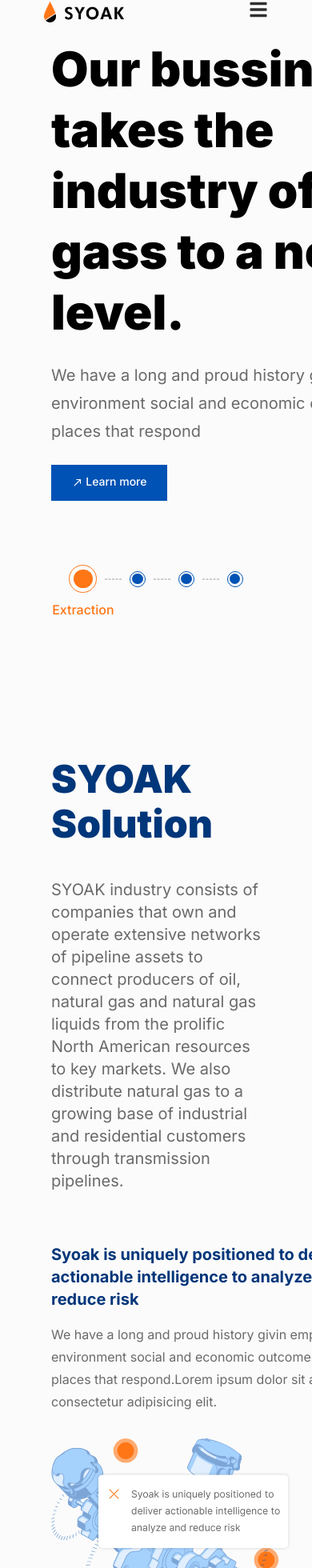
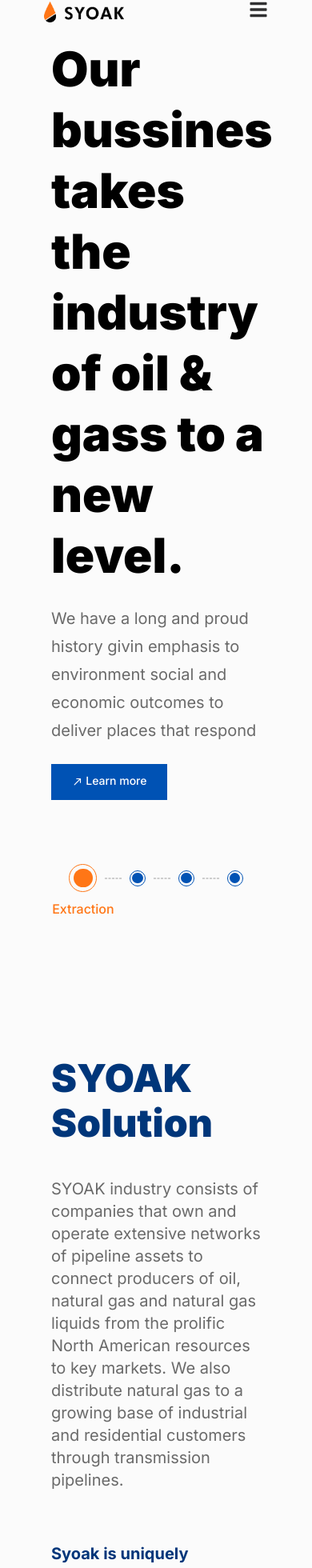
Before and after one commit to mirjamercegovac/syoak-project, a React (Create React App) app: page / in a window 390 px wide. Shown: the part 32-1992 px from the top of the page at 80% size. Built offline with nearby package versions, Linux system fonts and the light colour scheme.

Commit message:
Edit media queries

```diff
--- a/src/components/main/about.scss
+++ b/src/components/main/about.scss
@@ -101,3 +101,23 @@
         width: 100%;
     }
 }
+
+
+@media screen and (max-width: 768px){
+    .box-container{
+        .box{
+            display: grid;
+            .image{
+                display: flex;
+                justify-content: center;
+                img{
+                    width: 70%;
+                }
+            }
+            &:nth-child(odd) .image {
+                display: flex;
+                justify-content: center;
+            }
+        }
+    }
+}
--- a/src/components/main/achievements.scss
+++ b/src/components/main/achievements.scss
@@ -71,5 +71,9 @@
 @media only screen and (max-width: 992px){
     .achievements-container{
         width: 100%;
+        display: block;
+        .text{
+            margin-top: 2rem;
+        }
     }
 }
--- a/src/components/main/home.scss
+++ b/src/components/main/home.scss
@@ -16,7 +16,7 @@
                 letter-spacing: 0em;
                 text-align: left;
                 // width: 1031px;
-                max-width: 100%;
+                width: 100%;
             }
 
             .text{
@@ -115,6 +115,9 @@
 
 }
 
+
+
+
 @media screen and (max-width: 992px){
    .horizontal-line{
     .vertical-arrow{
@@ -128,7 +131,13 @@
 }
 
 @media screen and (max-width: 768px) {
-
+    .home{
+        .home-container{
+            .text{
+                width: 100%;
+            }
+        }
+    }
 }
 
 @media screen and (max-width: 430px){
--- a/src/components/main/horizontalScroll.scss
+++ b/src/components/main/horizontalScroll.scss
@@ -27,7 +27,7 @@
         }
         .info{
           flex-wrap: wrap;
-          width: 70%;
+          width: 78%;
           display: flex;
           justify-content: space-between;
           align-items: center;
@@ -145,7 +145,7 @@
       .page{
         top: 0;
         .info{
-
+          gap: 2rem;
           .image{
 
             img{
```
